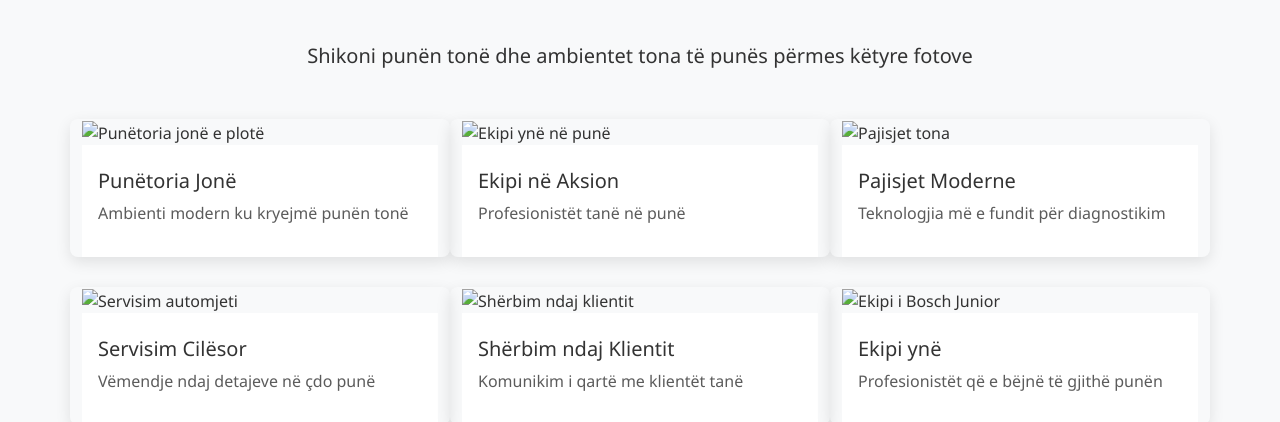
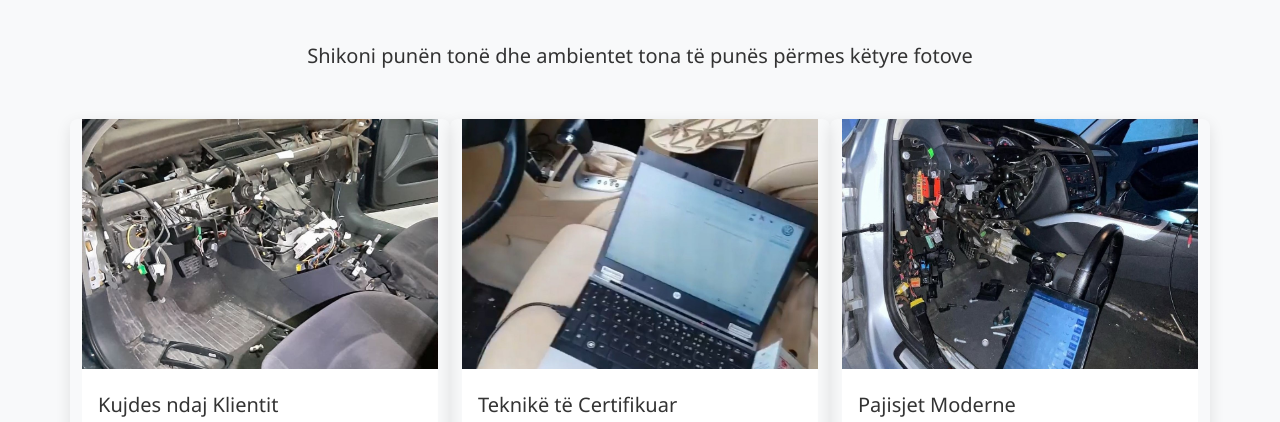
Before and after one commit to betimidrizi/BoschJunior, a plain HTML site: page gallery.html in a window 1280 px wide. Shown: the part 323-745 px from the top of the page. Drawn offline with nearby package versions, Linux system fonts and the light colour scheme.

Commit message:
Gallery Section - added photos

```diff
--- a/gallery.html
+++ b/gallery.html
@@ -215,25 +215,25 @@
             <div class="row">
                 <!-- Gallery Item 1 -->
                 <div class="col-md-4 col-sm-6 gallery-img">
-                    <img src="Images/workshop-full.jpg" alt="Punëtoria jonë e plotë" class="img-fluid">
+                    <img src="Images/photo-9.jpeg" alt="Kujdes ndaj klientit" class="img-fluid">
                     <div class="p-3 bg-white">
-                        <h5 class="mt-2">Punëtoria Jonë</h5>
-                        <p class="text-muted">Ambienti modern ku kryejmë punën tonë</p>
+                        <h5 class="mt-2">Kujdes ndaj Klientit</h5>
+                        <p class="text-muted">Përkushtim maksimal për t’u siguruar që çdo klient të largohet i kënaqur dhe i sigurt</p>
                     </div>
                 </div>
 
                 <!-- Gallery Item 2 -->
                 <div class="col-md-4 col-sm-6 gallery-img">
-                    <img src="Images/team-working.jpg" alt="Ekipi ynë në punë" class="img-fluid">
+                    <img src="Images/photo-10.jpeg" alt="Ekipi ynë në punë" class="img-fluid">
                     <div class="p-3 bg-white">
-                        <h5 class="mt-2">Ekipi në Aksion</h5>
-                        <p class="text-muted">Profesionistët tanë në punë</p>
+                        <h5 class="mt-2">Teknikë të Certifikuar</h5>
+                        <p class="text-muted">Ekip i trajnuar dhe i certifikuar sipas standardeve më të larta të industrisë automobilistike</p>
                     </div>
                 </div>
 
                 <!-- Gallery Item 3 -->
                 <div class="col-md-4 col-sm-6 gallery-img">
-                    <img src="Images/modern-equipment.jpg" alt="Pajisjet tona" class="img-fluid">
+                    <img src="Images/photo-1.jpeg" alt="Pajisjet tona" class="img-fluid">
                     <div class="p-3 bg-white">
                         <h5 class="mt-2">Pajisjet Moderne</h5>
                         <p class="text-muted">Teknologjia më e fundit për diagnostikim</p>
@@ -242,7 +242,7 @@
 
                 <!-- Gallery Item 4 -->
                 <div class="col-md-4 col-sm-6 gallery-img">
-                    <img src="Images/car-service-1.jpg" alt="Servisim automjeti" class="img-fluid">
+                    <img src="Images/photo-7.jpeg" alt="Servisim automjeti" class="img-fluid">
                     <div class="p-3 bg-white">
                         <h5 class="mt-2">Servisim Cilësor</h5>
                         <p class="text-muted">Vëmendje ndaj detajeve në çdo punë</p>
@@ -251,19 +251,19 @@
 
                 <!-- Gallery Item 5 -->
                 <div class="col-md-4 col-sm-6 gallery-img">
-                    <img src="Images/customer-service.jpg" alt="Shërbim ndaj klientit" class="img-fluid">
+                    <img src="Images/photo-11.png" alt="Shërbim ndaj klientit" class="img-fluid">
                     <div class="p-3 bg-white">
-                        <h5 class="mt-2">Shërbim ndaj Klientit</h5>
-                        <p class="text-muted">Komunikim i qartë me klientët tanë</p>
+                        <h5 class="mt-2">Shërbime të Qëndrueshme</h5>
+                        <p class="text-muted">Zbatojmë praktika miqësore me mjedisin për mirëmbajtje dhe riparime të përgjegjshme</p>
                     </div>
                 </div>
 
                 <!-- Gallery Item 6 -->
                 <div class="col-md-4 col-sm-6 gallery-img">
-                    <img src="Images/team-photo.jpg" alt="Ekipi i Bosch Junior" class="img-fluid">
+                    <img src="Images/photo-8.jpeg" alt="Punë cilësore" class="img-fluid">
                     <div class="p-3 bg-white">
-                        <h5 class="mt-2">Ekipi ynë</h5>
-                        <p class="text-muted">Profesionistët që e bëjnë të gjithë punën</p>
+                        <h5 class="mt-2">Cilësi e Garantuar</h5>
+                        <p class="text-muted">Çdo shërbim kontrollohet me kujdes për të siguruar rezultate të qëndrueshme dhe të sigurta</p>
                     </div>
                 </div>
             </div>
```
Also changed, not shown: Images/photo-1.jpeg (added), Images/photo-10.jpeg (added), Images/photo-11.png (added), Images/photo-12.jpeg (added), Images/photo-13.jpeg (added), Images/photo-14.jpeg (added), Images/photo-7.jpeg (added), Images/photo-8.jpeg (added), Images/photo-9.jpeg (added).
